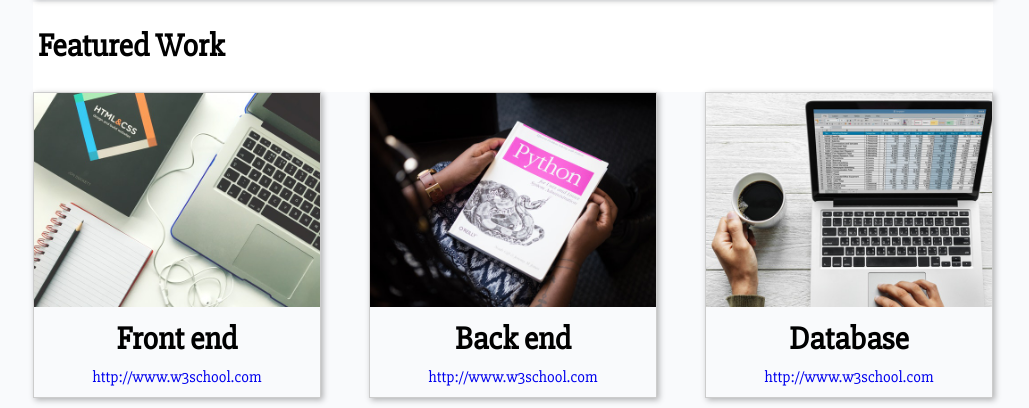
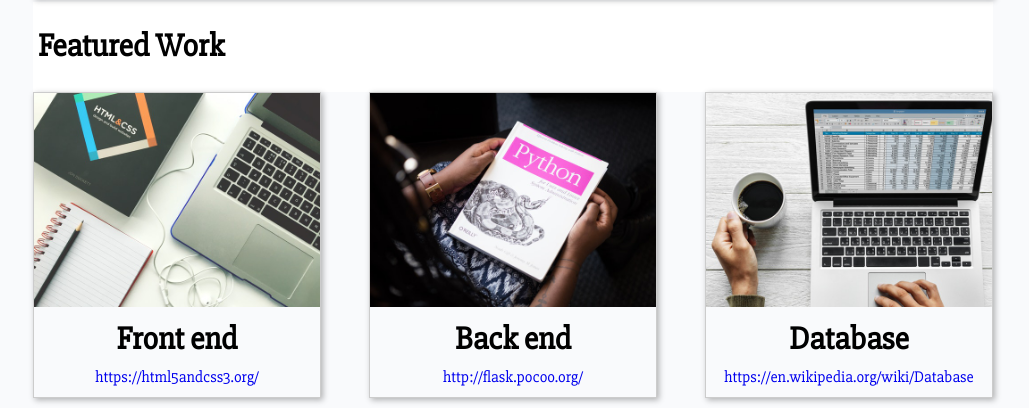
Before and after one commit to abdullah12/udacity-frontend-p1, a plain HTML site: page index.html in a window 1280 px wide. Shown: the part 843-1251 px from the top of the page, without its empty margins (127-1156 px from the left). Drawn offline with nearby package versions, Linux system fonts and the light colour scheme.

Commit message:
update the hyper links

```diff
--- a/index.html
+++ b/index.html
@@ -35,7 +35,7 @@
                     <img src="./img/frontend.jpg"></img>
                 </div>
                 <h1>Front end</h1>
-                <a href="http://www.w3school.com">http://www.w3school.com</a>
+                <a href="https://html5andcss3.org/">https://html5andcss3.org/</a>
             </div>
 
             <div class="featured-card">
@@ -43,7 +43,7 @@
                     <img src="./img/backend.jpg" alt="">
                 </div>
                 <h1>Back end</h1>
-                <a href="#">http://www.w3school.com</a>
+                <a href="http://flask.pocoo.org/">http://flask.pocoo.org/</a>
 
             </div>
 
@@ -52,7 +52,7 @@
                     <img src="./img/database.jpg" alt="">
                 </div>
                 <h1>Database</h1>
-                <a href="https://stock.adobe.com/search?filters%5Bcontent_type%3Aphoto%5D=1&filters%5Bcontent_type%3Aillustration%5D=1&filters%5Bcontent_type%3Azip_vector%5D=1&filters%5Bcontent_type%3Avideo%5D=1&filters%5Bcontent_type%3Atemplate%5D=1&filters%5Bcontent_type%3A3d%5D=1&filters%5Bcontent_type%3Aimage%5D=1&k=database&order=relevance&safe_search=1&search_page=1&acp=&aco=database&get_facets=0&asset_id=138576855">http://www.w3school.com</a>
+                <a href="https://en.wikipedia.org/wiki/Database">https://en.wikipedia.org/wiki/Database</a>
             </div>
         </section>
     </div>
```
